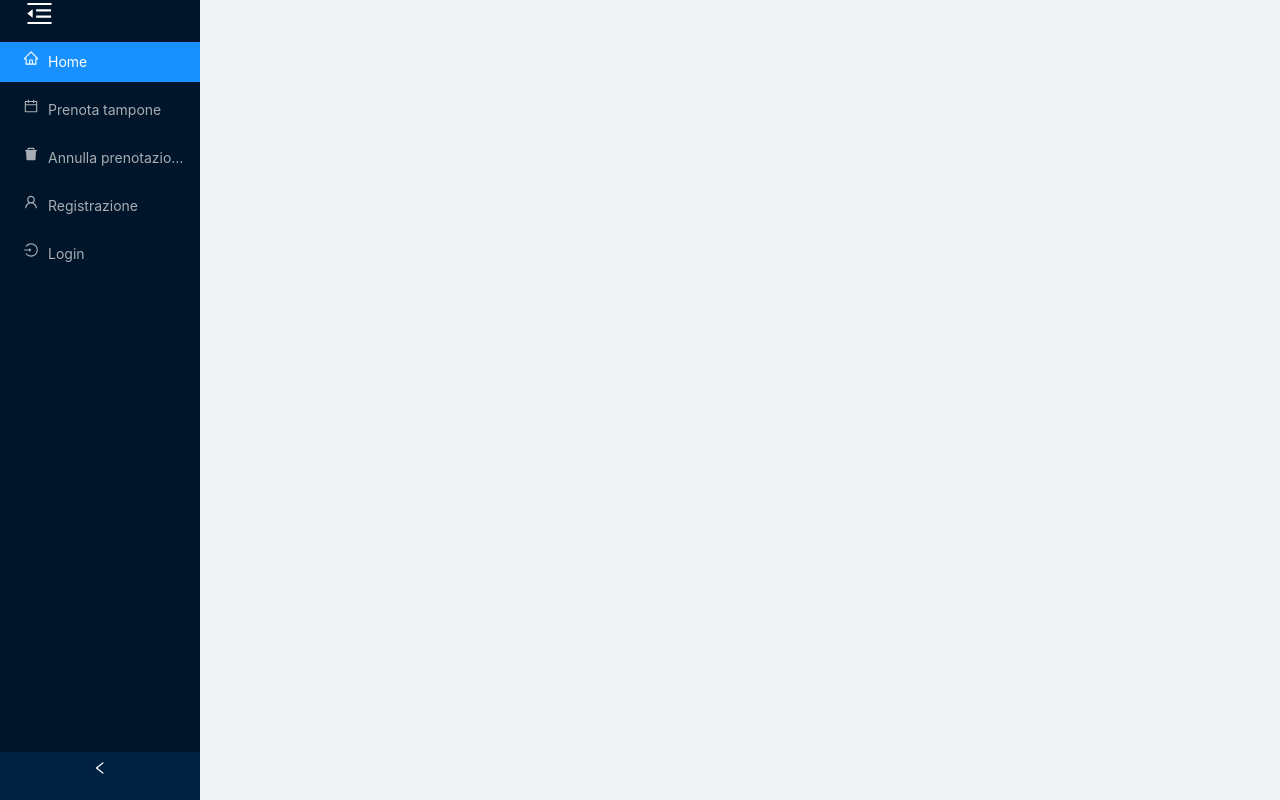
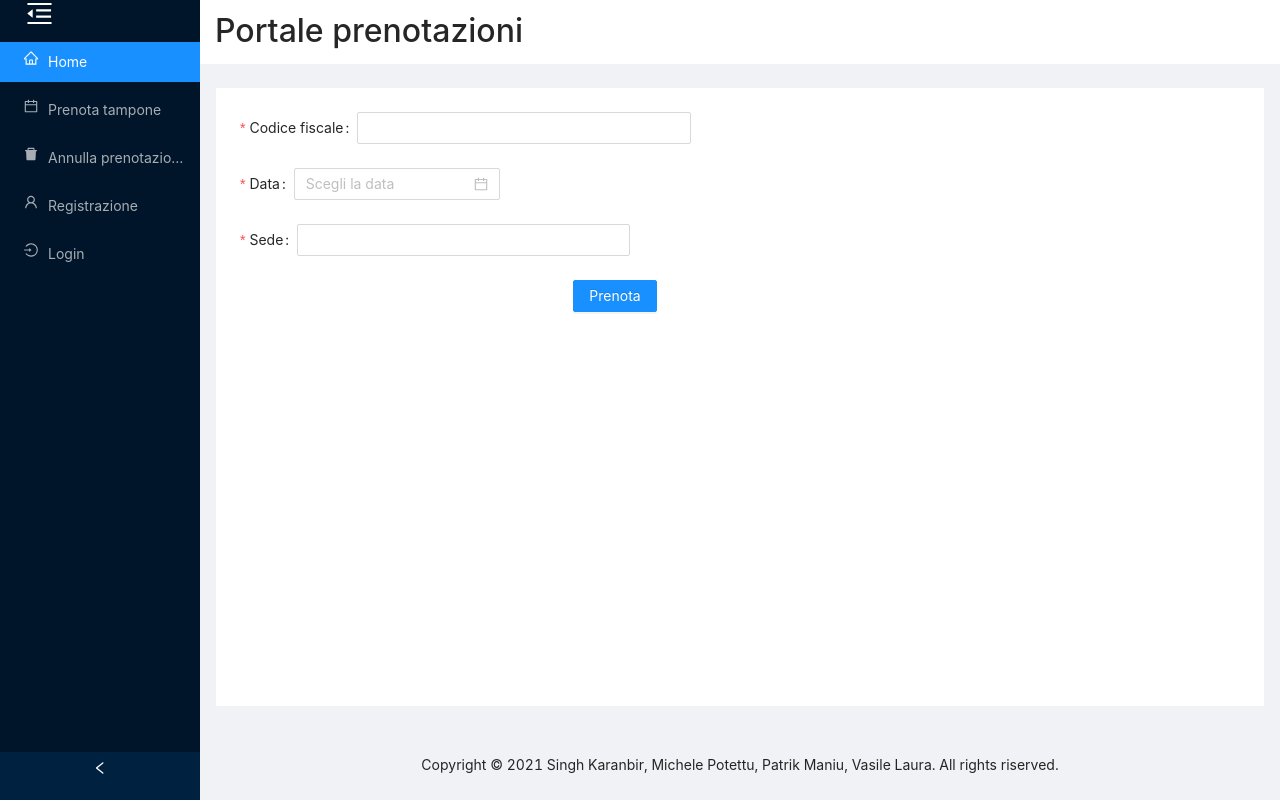
Before and after one commit to michipote/Progetto-P.C.T.O., a React (Vite) app in the folder client-side/: page /prenotazione in a window 1280 px wide. Built offline with nearby package versions, Linux system fonts and the light colour scheme.

Commit message:
Set layout

```diff
--- a/client-side/package.json
+++ b/client-side/package.json
@@ -12,8 +12,10 @@
   "dependencies": {
     "@ant-design/icons": "^4.6.2",
     "antd": "^4.15.1",
+    "moment": "^2.29.1",
     "react": "^17.0.2",
     "react-dom": "^17.0.2",
+    "react-intl": "^5.16.0",
     "react-router-dom": "^5.2.0"
   },
   "devDependencies": {
--- /dev/null
+++ b/client-side/src/App.js
@@ -0,0 +1,48 @@
+import React, { useState, useEffect } from "react";
+import { Route} from "react-router";
+import Annulment from "./components/Annulment";
+import Home from "./components/Home";
+import Reservation from "./components/Reservation";
+import itIT from "antd/es/locale/it_IT";
+import enUS from "antd/es/locale/en_US";
+import * as moment from "moment";
+import 'moment/locale/it';
+import { IntlProvider } from "react-intl";
+import { ConfigProvider } from "antd";
+import BaseLayout from "./components/BaseLayout";
+
+// Componente principale del app: definisce inoltre le rotte
+export default function App(props) {
+    // State del componente
+    const [state, setState] = useState({
+        locale: itIT,
+        lang: 'it'
+    });
+
+    // Serve per settare una determinata lingua
+    const changeLocale = (lang) => {
+        const localeValue = lang === "it" ? itIT : enUS;
+        moment.locale(lang);
+        document.documentElement.lang = lang;
+        setState({ locale: localeValue, lang });
+    };
+
+    // Dopo aver montato il componente, mette la lingua italiana
+    useEffect(() => {
+        changeLocale("it");
+    }, [])
+
+    return (
+        <>
+            <ConfigProvider locale={state.locale}>
+                <IntlProvider locale={state.lang}>
+                    <BaseLayout>
+                        <Route exact path="/annullamento" component={Annulment} />
+                        <Route exact path="/prenotazione" component={Reservation} />
+                        <Route exact path="/" component={Home} />
+                    </BaseLayout>
+                </IntlProvider>
+            </ConfigProvider>
+        </>
+    );
+}
--- a/client-side/src/components/Annulment.js
+++ b/client-side/src/components/Annulment.js
@@ -1,21 +1,20 @@
 import React, { useEffect, useState } from "react";
 import ReactDOM from "react-dom";
 import { Form, Input, Button } from 'antd';
-import Layout, { Content, Header } from "antd/lib/layout/layout";
-
+import Layout, { Content, Footer, Header } from "antd/lib/layout/layout";
 
 // Form di prenotazione
-export function Annulment(props) {
+export default function Annulment(props) {
     const [form] = Form.useForm();
 
     return (
         <>
             <Layout className="site-layout">
-                <Header className="site-layout-background" style={{ padding: 10, paddingLeft: 15 }}>
+                <Header className="layout-header" style={{ padding: 10, paddingLeft: 15 }}>
                     <h2>Annulla prenotazione</h2>
                 </Header>
                 <Content
-                    className="site-layout-background"
+                    className="layout-content"
                     style={{
                         margin: '24px 16px',
                         padding: 24,
@@ -24,6 +23,7 @@ export function Annulment(props) {
                 >
                     // TODO Inserisci il form di annullamento
                 </Content>
+                <Footer style={{ textAlign: 'center' }}>Copyright © 2021 Singh Karanbir, Michele Potettu, Patrik Maniu, Vasile Laura. All rights riserved.</Footer>
             </Layout>
         </>
     );
--- /dev/null
+++ b/client-side/src/components/BaseLayout.js
@@ -0,0 +1,71 @@
+import React, { useEffect, useState } from "react";
+
+import { Button, Layout, Menu, Tooltip } from 'antd';
+import {
+  MenuUnfoldOutlined,
+  MenuFoldOutlined,
+  HomeOutlined,
+  DeleteFilled,
+  CalendarOutlined,
+  LoginOutlined,
+  UserOutlined
+} from '@ant-design/icons';
+
+import { Link, BrowserRouter } from "react-router-dom";
+
+const { Header, Sider, Content } = Layout;
+
+// Layout del sito
+export default function BaseLayout(props) {
+  const [state, setState] = useState({
+    collapsed: false
+  });
+
+  // Espande/Comprime il menu
+  let toggle = () => {
+    setState({
+      collapsed: !state.collapsed
+    });
+  };
+
+  function changeURL(route) {
+    console.log(route);
+    window.location.href = "http://localhost:1234" + route;
+  }
+
+  return (
+    <>
+      <BrowserRouter>
+        <Layout id="fill-screen">
+          <Sider collapsible collapsed={state.collapsed} onCollapse={toggle}>
+            <div>
+              {React.createElement(state.collapsed ? MenuUnfoldOutlined : MenuFoldOutlined, {
+                className: 'trigger',
+                onClick: toggle,
+              })}
+            </div>
+
+            <Menu theme="dark" mode="inline" defaultSelectedKeys={['1']}>
+              <Menu.Item key="1" icon={<HomeOutlined />}>
+                <Link to="/">Home</Link>
+              </Menu.Item>
+              <Menu.Item key="2" icon={<CalendarOutlined />}>
+                <Link to="/prenotazione">Prenota tampone</Link>
+              </Menu.Item>
+              <Menu.Item key="3" icon={<DeleteFilled />}>
+                <Link to="/annullamento">Annulla prenotazione</Link>
+              </Menu.Item>
+              <Menu.Item key="4" icon={<UserOutlined />}>
+                <Link to="/registrazione">Registrazione</Link>
+              </Menu.Item>
+              <Menu.Item key="5" icon={<LoginOutlined />}>
+                <Link to="/login">Login</Link>
+              </Menu.Item>
+            </Menu>
+          </Sider>
+          {props.children}
+        </Layout>
+      </BrowserRouter>
+    </>
+  );
+}
--- a/client-side/src/components/Home.js
+++ b/client-side/src/components/Home.js
@@ -1,19 +1,10 @@
 import React, { useEffect, useState } from "react";
 
-import { Button, Layout, Menu, Tooltip } from 'antd';
-import {
-  MenuUnfoldOutlined,
-  MenuFoldOutlined,
-  HomeOutlined,
-  DeleteFilled,
-  CalendarOutlined,
-  LoginOutlined,
-  UserOutlined
-} from '@ant-design/icons';
+import { Layout} from 'antd';
 
 const { Header, Sider, Content } = Layout;
 
-export function Home(props) {
+export default function Home(props) {
   const [state, setState] = useState({
     collapsed: false
   });
@@ -26,35 +17,22 @@ export function Home(props) {
   };
 
   return (
-    <Layout id="custom-layout" >
-      <Sider collapsible collapsed={state.collapsed} onCollapse={toggle}>
-        <div>
-          {React.createElement(state.collapsed ? MenuUnfoldOutlined : MenuFoldOutlined, {
-            className: 'trigger',
-            onClick: toggle,
-          })}
-        </div>
-
-        <Menu theme="dark" mode="inline" defaultSelectedKeys={['1']}>
-          <Menu.Item key="1" icon={<HomeOutlined />}>
-            Home
-            </Menu.Item>
-          <Menu.Item key="2" icon={<CalendarOutlined />}>
-            Prenota tampone
-            </Menu.Item>
-          <Menu.Item key="3" icon={<DeleteFilled />}>
-            Annulla prenotazione
-            </Menu.Item>
-          <Menu.Item key="4" icon={<UserOutlined />}>
-            Registrazione
-            </Menu.Item>
-          <Menu.Item key="5" icon={<LoginOutlined />}>
-            Login
-            </Menu.Item>
-        </Menu>
-      </Sider>
-
-      {props.children}
-    </Layout>
+    <>
+      <Layout className="site-layout">
+        <Header className="layout-header" style={{ padding: 10, paddingLeft: 15 }}>
+          <h2>Homepage</h2>
+        </Header>
+        <Content
+          className="layout-content"
+          style={{
+            margin: '24px 16px',
+            padding: 24,
+            minHeight: 280,
+          }}
+        >
+          //TODO Contenuto dell'homepage
+        </Content>
+      </Layout>
+    </>
   );
 }
--- a/client-side/src/components/Reservation.js
+++ b/client-side/src/components/Reservation.js
@@ -1,46 +1,91 @@
 import React, { useEffect, useState } from "react";
 import ReactDOM from "react-dom";
-import { Form, Input, Button } from 'antd';
-import Layout, { Content, Header } from "antd/lib/layout/layout";
-
+import { Form, Input, Button, InputNumber, DatePicker } from 'antd';
+import Layout, { Content, Footer, Header } from "antd/lib/layout/layout";
 
 // Form di prenotazione
-export function Reservation(props) {
+export default function Reservation(props) {
     const [form] = Form.useForm();
+
+    const layout = {
+        labelCol: {
+            span: 0,
+        },
+        wrapperCol: {
+            span: 8,
+        },
+    };
+
+    const validateMessages = {
+        required: 'Campo obbligatorio',
+    };
+
+    const onFinish = (values) => {
+        let formattedValues = { ...values, data: values.data.format('YYYY-MM-DD') };
+        console.log(formattedValues);
+    };
+
+    const config = {
+        rules: [
+            {
+                type: 'object',
+                required: true,
+                message: 'Scegli una data',
+            },
+        ],
+    };
 
     return (
         <>
             <Layout className="site-layout">
-                <Header className="site-layout-background" style={{ padding: 10, paddingLeft: 15 }}>
-                    <h2>Prenota tampone</h2>
+                <Header className="layout-header" style={{ padding: 10, paddingLeft: 15 }}>
+                    <h2>Portale prenotazioni</h2>
                 </Header>
                 <Content
-                    className="site-layout-background"
+                    className="layout-content"
                     style={{
                         margin: '24px 16px',
                         padding: 24,
                         minHeight: 280,
                     }}
                 >
-                    // TODO Sistema il form di prenotazione
-                    {/* <Form
-                        layout={'inline'}
-                        form={form}
-                    >
-                        <Form.Item label="Field A">
-                            <Input placeholder="input placeholder" />
+                    <Form {...layout} name="nest-messages" onFinish={onFinish} validateMessages={validateMessages}>
+                        <Form.Item
+                            name={['codice_fiscale']}
+                            label="Codice fiscale"
+                            rules={[
+                                {
+                                    required: true,
+                                },
+                            ]}
+                        >
+                            <Input maxLength={16} />
                         </Form.Item>
-                        <Form.Item label="Field B">
-                            <Input placeholder="input placeholder" />
+
+                        <Form.Item name={['data']} label="Data" {...config} >
+                            <DatePicker placeholder="Scegli la data" format="DD MMMM YYYY" />
                         </Form.Item>
-                        <Form.Item>
-                            <Input placeholder="input placeholder" />
+
+                        <Form.Item
+                            name={['sede']}
+                            label="Sede"
+                            rules={[
+                                {
+                                    required: true,
+                                },
+                            ]}
+                        >
+                            <Input />
                         </Form.Item>
-                        <Form.Item>
-                            <Button type="primary">Submit</Button>
+
+                        <Form.Item wrapperCol={{ ...layout.wrapperCol, offset: 8 }}>
+                            <Button type="primary" htmlType="submit">
+                                Prenota
+                            </Button>
                         </Form.Item>
-                    </Form> */}
+                    </Form>
                 </Content>
+                <Footer style={{ textAlign: 'center' }}>Copyright © 2021 Singh Karanbir, Michele Potettu, Patrik Maniu, Vasile Laura. All rights riserved.</Footer>
             </Layout>
         </>
     );
--- a/client-side/src/index.js
+++ b/client-side/src/index.js
@@ -1,15 +1,8 @@
 import React, { createContext, useReducer } from "react";
 import ReactDOM from "react-dom";
-import {
-  BrowserRouter as Router,
-  Switch,
-  Route
-} from "react-router-dom";
-import { Home } from "./components/Home";
-import { Reservation } from "./components/Reservation";
 import 'antd/dist/antd.css';
 import "./styles.css";
-import { Annulment } from "./components/Annulment";
+import App from "./App";
 
 // App's root element
 const rootElement = document.getElementById("root");
@@ -17,44 +10,31 @@ const rootElement = document.getElementById("root");
 // App's contenxt
 export const AppContext = createContext(null);
 
-//App's reducer
+// App's reducer
 function appReducer(state, action) {
   let newState = { ...state };
   switch (action.type) {
-    //actions
+    // azioni
   }
   return newState;
 }
 
-function App() {
-  // App's state
+function Index() {
+  // Reducer del app
   const [state, dispatch] = useReducer(appReducer, {});
 
   return (
     <>
       <AppContext.Provider value={{ state, dispatch }}>
-        <Router>
-          <Switch>
-            <Route path="/annulment">
-              <Home children={<Annulment />} />
-            </Route>
-            <Route path="/reservation">
-              <Home children={<Reservation />} />
-            </Route>
-            <Route path="/">
-              <Home />
-            </Route>
-          </Switch>
-        </Router>
+        <App />
       </AppContext.Provider>
     </>
   );
 }
 
+// Renderizzazione dell'app
 ReactDOM.render(
-  // <React.StrictMode>
-  <App />
-  // </React.StrictMode>,
+  <Index />
   , rootElement
 );
 
--- a/client-side/src/styles.css
+++ b/client-side/src/styles.css
@@ -1,4 +1,4 @@
-#custom-layout {
+#fill-screen {
     min-height: 100vh;
     overflow: auto;
     position: sticky;
@@ -6,7 +6,7 @@
     top: 0;
 }
 
-#custom-layout .trigger {
+#fill-screen .trigger {
     padding: 0 26px;
     font-size: 27px;
     line-height: 64px;
@@ -15,10 +15,18 @@
     color: white;
 }
 
-.site-layout .site-layout-background {
-    background: #fff;
+.layout-header{
+    background-color: white;
 }
 
-svg {
+.layout-content {
+    background-color: white;
+}
+
+.ant-layout-sider svg{
     padding-bottom: 8px;
 }
+
+.anticon-calendar svg{
+    padding: 17
+}
```
Also changed, not shown: client-side/src/components/Reservation copy.js (deleted, +0 -46 lines).
